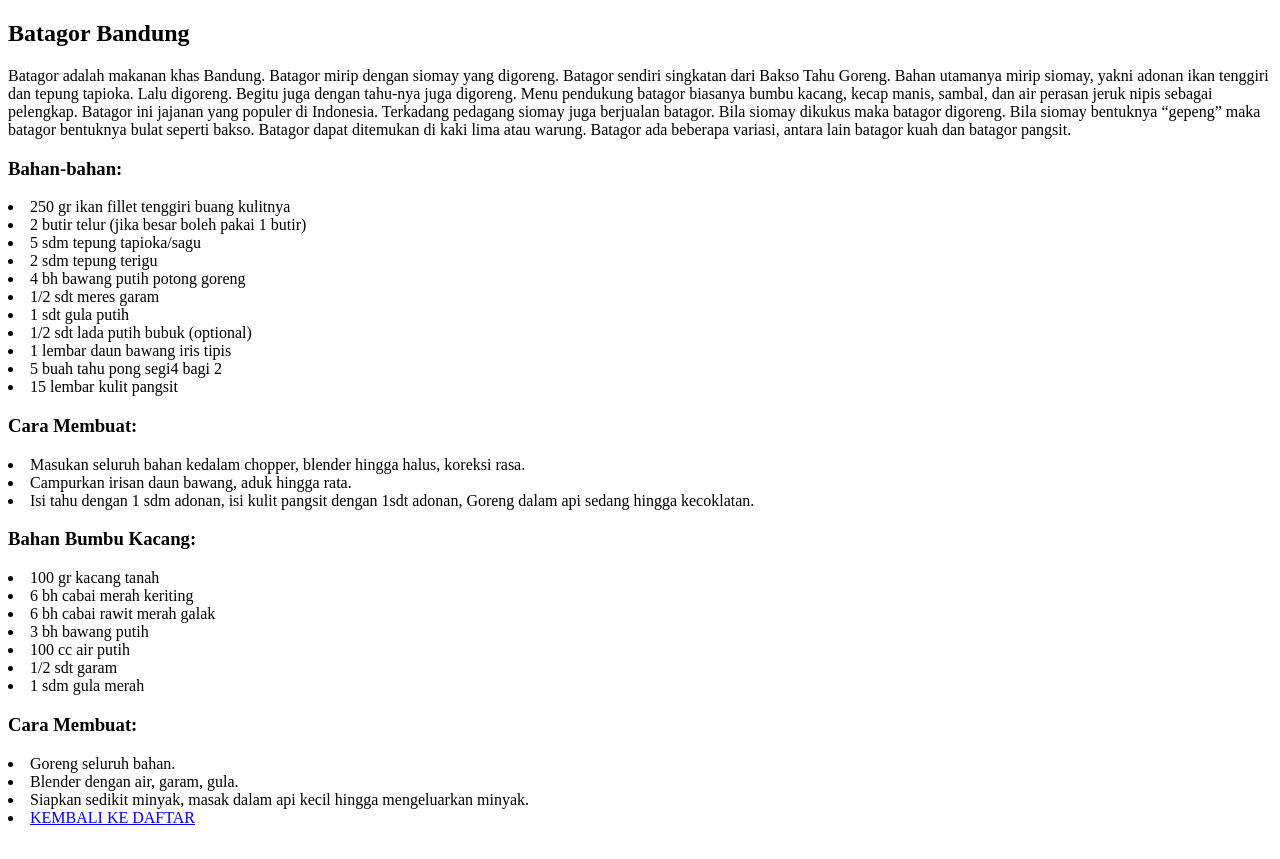
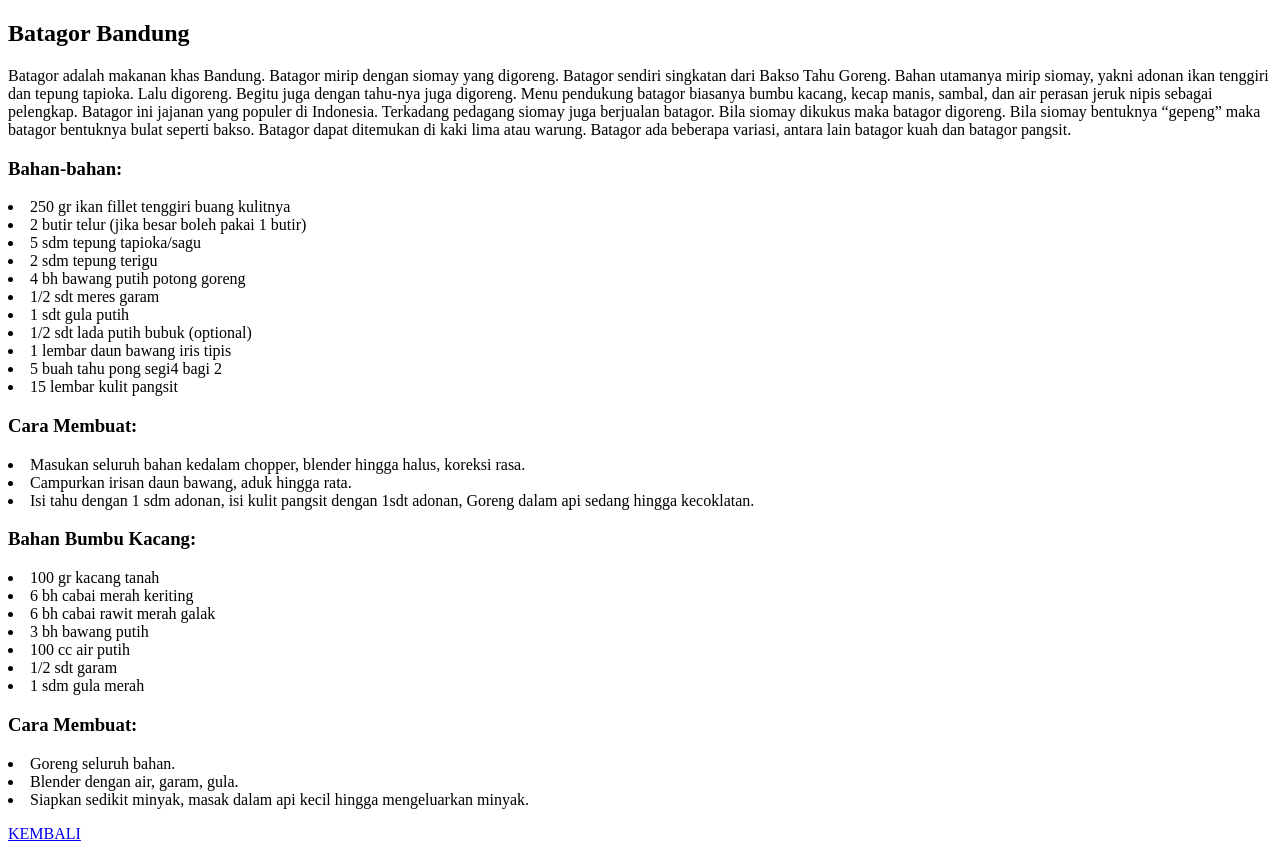
Before and after one commit to natashamaya/natashamaya.github.io, a plain HTML site: page latihan1/batagor.html in a window 1280 px wide. Before the commit the page ends 835 px from the top, so only its background shows below. Drawn offline with Linux system fonts and the light colour scheme.

Commit message:
perubahan "back"

```diff
--- a/latihan1/batagor.html
+++ b/latihan1/batagor.html
@@ -41,7 +41,7 @@
 <li>Blender dengan air, garam, gula.</li>
 <li>Siapkan sedikit minyak, masak dalam api kecil hingga mengeluarkan minyak.</li>
 
-<li><a href="resepnusantara.html">KEMBALI KE DAFTAR</a></li>
+<p><a href="resepnusantara.html">KEMBALI</a></p>
 
   </body>
 </html>
```
Also changed, not shown: latihan1/asinanbogor.html (+1 -1 lines), latihan1/buburmanado.html (+1 -1 lines), latihan1/ikankuahkuning.html (+1 -1 lines), latihan1/keraktelor.html (+1 -1 lines), latihan1/nasibakepor.html (+1 -1 lines), latihan1/pallubasa.html (+1 -1 lines), latihan1/rawon.html (+1 -1 lines), latihan1/rendangdaging.html (+1 -1 lines), latihan1/sateayam.html (+1 -1 lines), latihan1/satelilit.html (+1 -1 lines).
